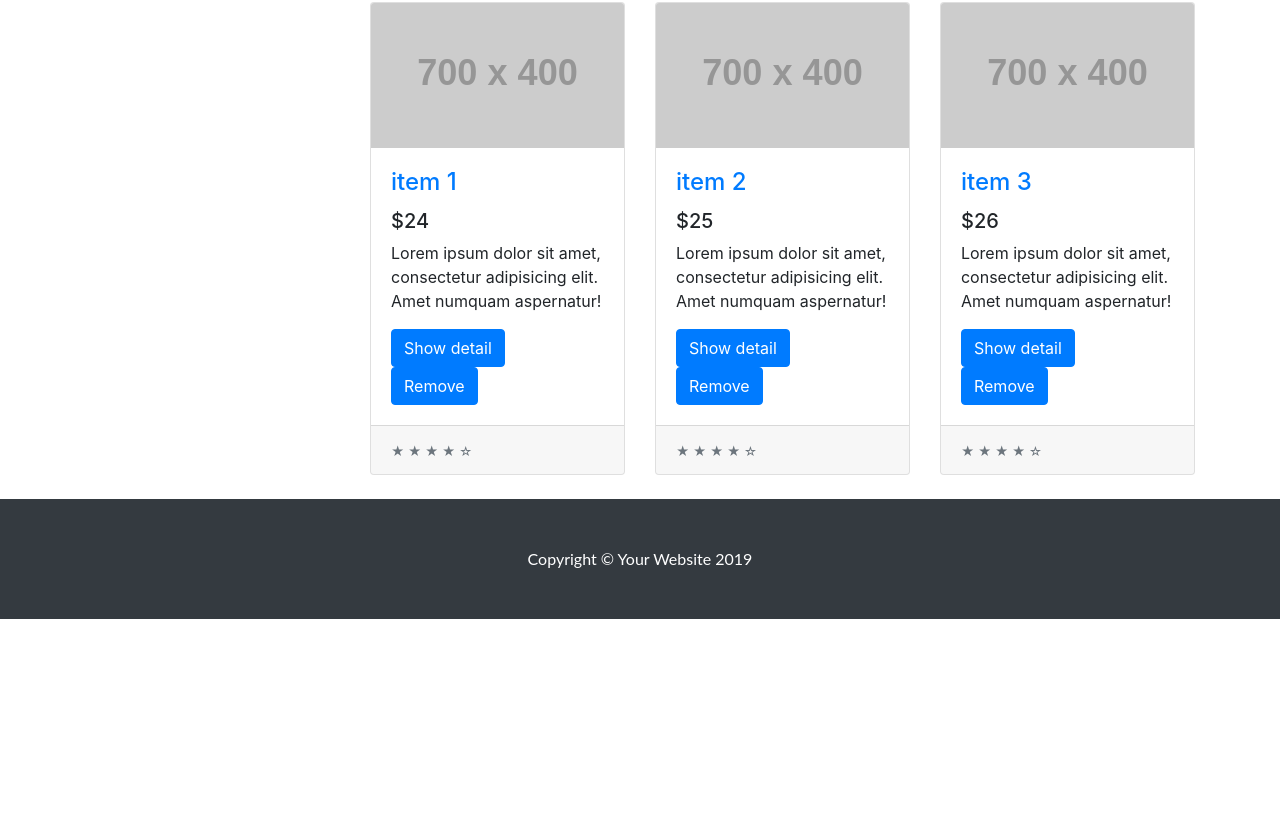
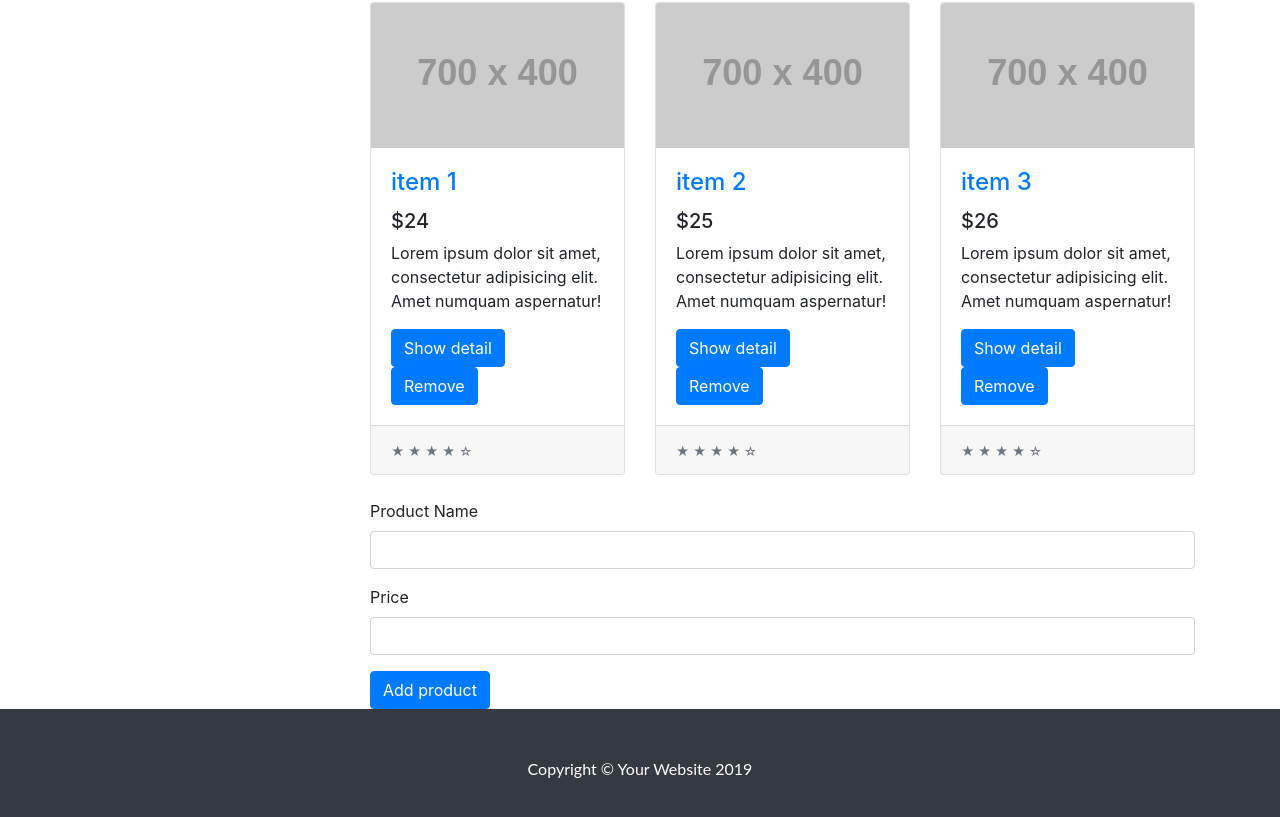
Before and after one commit to thanhdvph06975/thanhdvph06975-angular, an Angular app: page / in a window 1280 px wide. Shown: the part 721-1538 px from the top of the page. Before the commit the page ends 1340 px from the top, so only its background shows below. Built offline with nearby package versions, Linux system fonts and the light colour scheme.

Commit message:
2 files modified, 3 added

```diff
--- a/src/app/app.component.html
+++ b/src/app/app.component.html
@@ -40,6 +40,7 @@
       <app-product-manager></app-product-manager>
       <app-slide></app-slide>
       <app-product-list></app-product-list>
+      <app-product-add></app-product-add>
     </div>
     <!-- /.col-lg-9 -->
 
--- a/src/app/app.module.ts
+++ b/src/app/app.module.ts
@@ -10,10 +10,11 @@ import { ProductListComponent } from './product-list/product-list.component';
 import { ProductManagerComponent } from './product-manager/product-manager.component';
 import { SlideComponent } from './slide/slide.component';
 import { ProductDetailComponent } from './product-detail/product-detail.component';
+import { ProductAddComponent } from './product-add/product-add.component';
 
 @NgModule({
   imports:      [ BrowserModule, FormsModule ],
-  declarations: [ AppComponent, HelloComponent, CategoryComponent, ProductComponent, ProductListComponent, ProductManagerComponent, SlideComponent, ProductDetailComponent ],
+  declarations: [ AppComponent, HelloComponent, CategoryComponent, ProductComponent, ProductListComponent, ProductManagerComponent, SlideComponent, ProductDetailComponent, ProductAddComponent ],
   bootstrap:    [ AppComponent ]
 })
 export class AppModule { }
--- /dev/null
+++ b/src/app/product-add/product-add.component.html
@@ -0,0 +1,13 @@
+<form>
+  <div class="form-group">
+      {{product.name}}
+    <label for="">Product Name</label>
+    <input type="text" class="form-control" name="name" [(ngModel)]="product.name">
+  </div>
+  {{product.price}}
+  <div class="form-group">
+    <label for="exampleInputPassword1">Price</label>
+    <input type="number" class="form-control" name="price" id="exampleInputPassword1"  [(ngModel)]="product.price">
+  </div>
+  <button type="button" class="btn btn-primary" (click)="addProduct()">Add product</button>
+</form>
--- /dev/null
+++ b/src/app/product-add/product-add.component.ts
@@ -0,0 +1,19 @@
+import { Component, OnInit } from '@angular/core';
+import { product } from "../model/product";
+@Component({
+  selector: 'app-product-add',
+  templateUrl: './product-add.component.html',
+  styleUrls: ['./product-add.component.css']
+})
+export class ProductAddComponent implements OnInit {
+
+  constructor() { }
+
+  ngOnInit() {
+  }
+
+product: product = new product();
+addProduct(){
+  console.log(this.product);
+}
+}
```
Also changed, not shown: src/app/product-add/product-add.component.css (added).
